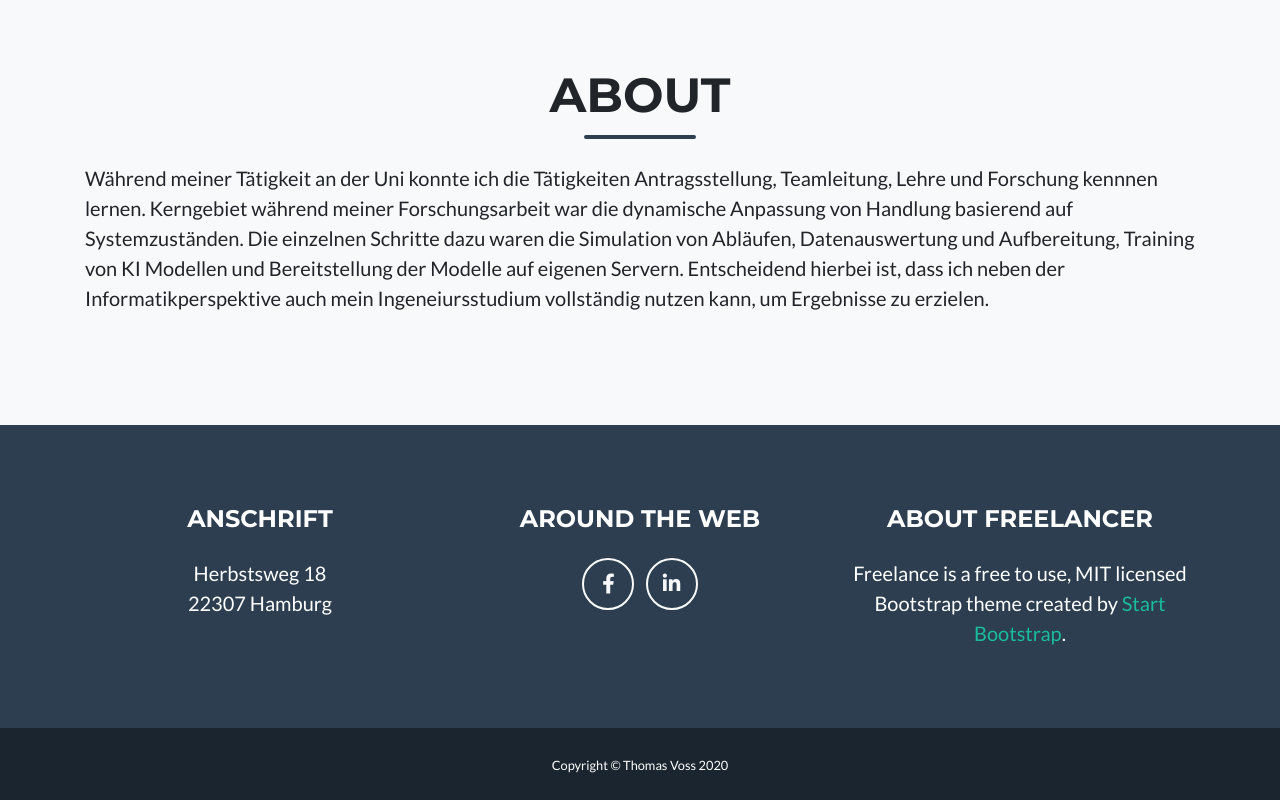
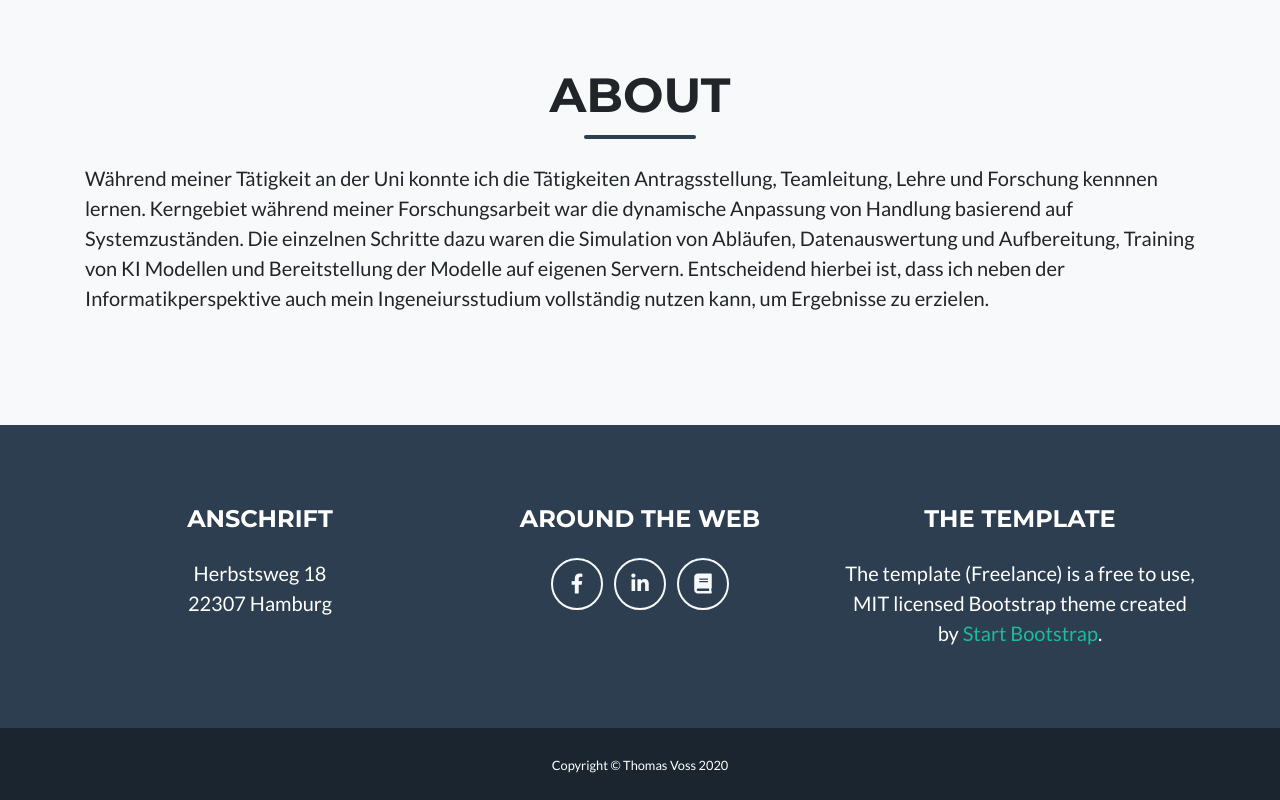
Before and after one commit to ThomasVoss/ThomasVoss.github.io, a website with bundled scripts: page index.html in a window 1280 px wide. Shown: the part 457-1257 px from the top of the page. Built offline with nearby package versions, Linux system fonts and the light colour scheme.

Commit message:
more social buttons

```diff
--- a/index.html
+++ b/index.html
@@ -117,13 +117,16 @@
            <a class="btn btn-outline-light btn-social mx-1" href="https://www.linkedin.com/in/thomas-voss-453163131/">
             <i class="fab fa-fw fa-linkedin-in"></i>
           </a>
+          <a class="btn btn-outline-light btn-social mx-1" href="https://scholar.google.com/citations?user=I4TNb6IAAAAJ&hl=de">
+            <i class="fa fa-book"></i>
+          </a>
 
         </div>
 
         <!-- Footer About Text -->
         <div class="col-lg-4">
-          <h4 class="text-uppercase mb-4">About Freelancer</h4>
-          <p class="lead mb-0">Freelance is a free to use, MIT licensed Bootstrap theme created by
+          <h4 class="text-uppercase mb-4">The Template</h4>
+          <p class="lead mb-0">The template (Freelance) is a free to use, MIT licensed Bootstrap theme created by
             <a href="http://startbootstrap.com">Start Bootstrap</a>.</p>
         </div>
 
```
